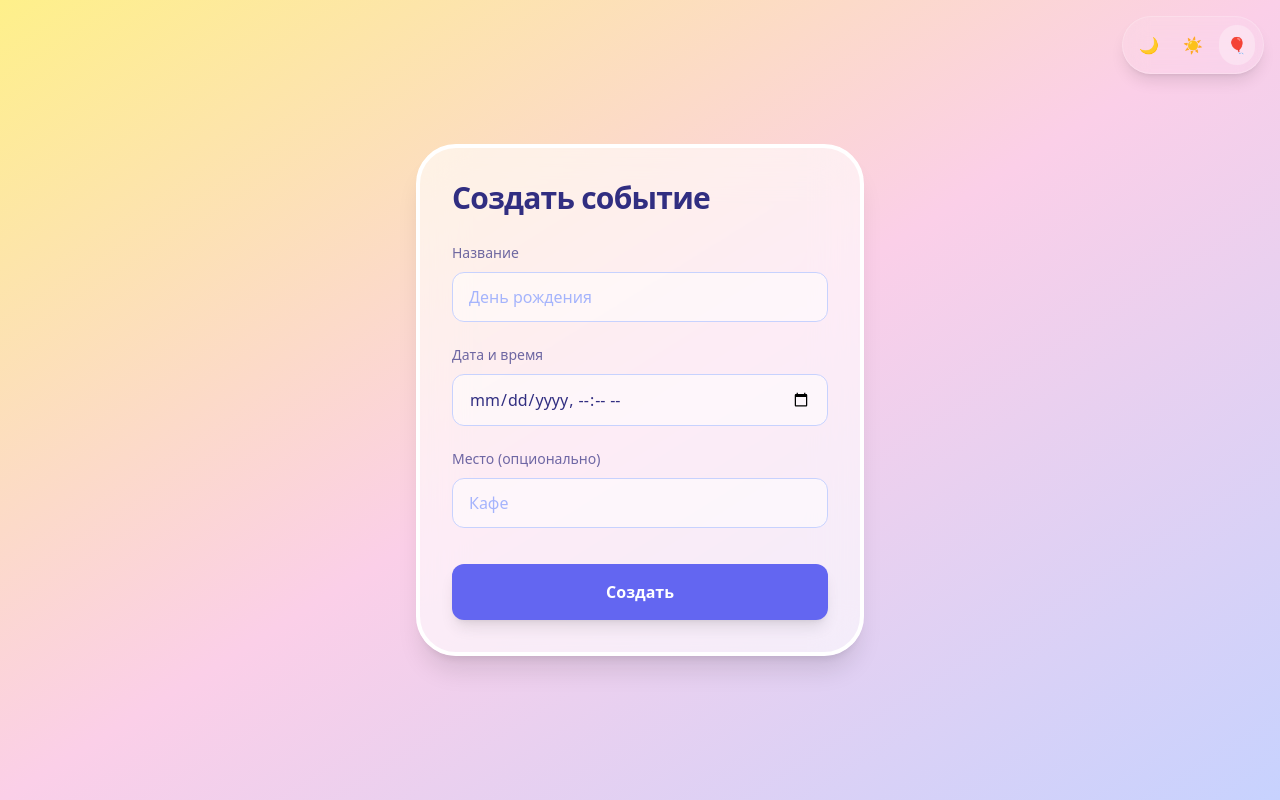
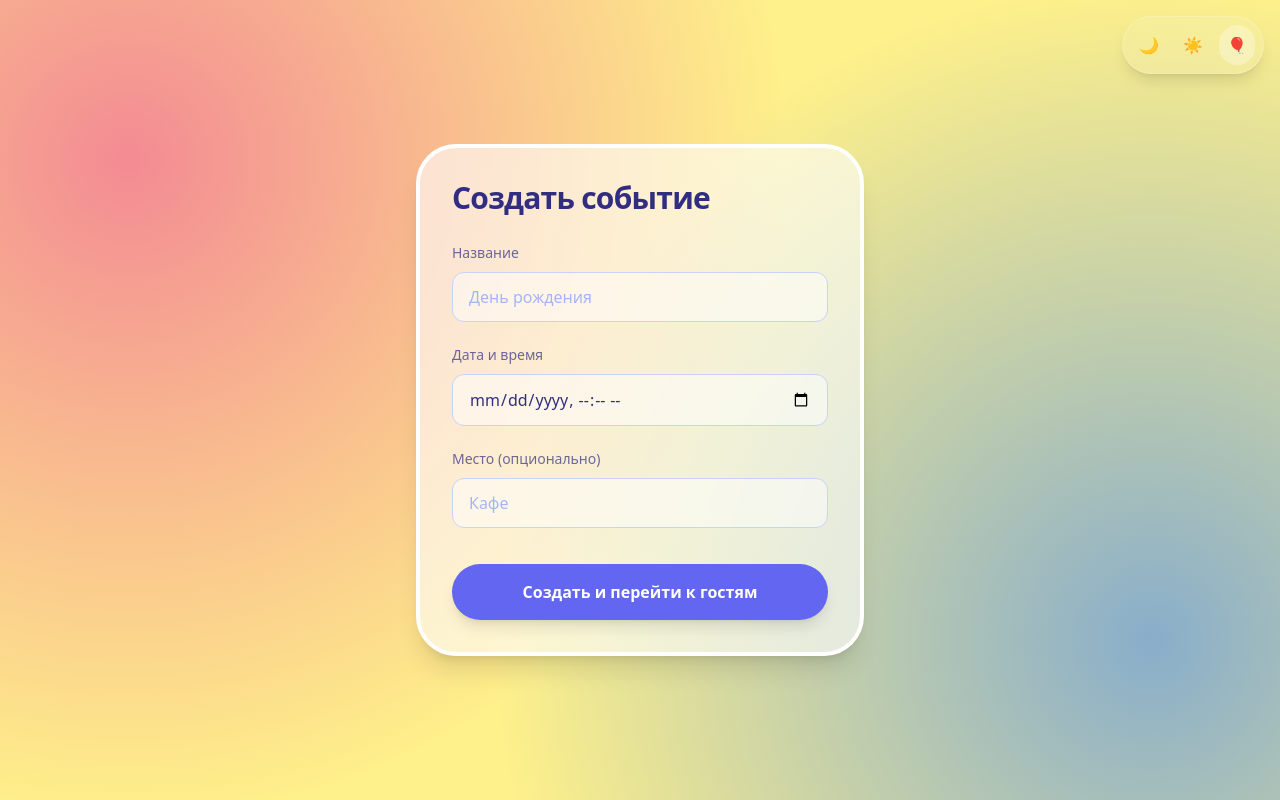
Before and after one commit to bug56rus/zovi-app, a Next.js app in the folder apps/web/: page /admin in a window 1280 px wide. Built offline with nearby package versions, Linux system fonts and the light colour scheme.

Commit message:
test radial gradient v3

```diff
--- a/apps/web/app/admin/page.tsx
+++ b/apps/web/app/admin/page.tsx
@@ -9,7 +9,7 @@ export default function CreateEventPage() {
   const router = useRouter();
   const { theme } = useTheme();
   const [loading, setLoading] = useState(false);
-  const [form, setForm] = useState({ title: '', dateTime: '', location: '', description: '', templateId: 'classic' });
+  const [form, setForm] = useState({ title: '', dateTime: '', location: '', description: '' });
 
   const handleCreate = async (e: React.FormEvent) => {
     e.preventDefault();
@@ -19,7 +19,7 @@ export default function CreateEventPage() {
       const res = await fetch(`${process.env.NEXT_PUBLIC_API_URL}/events`, {
         method: 'POST',
         headers: { 'Content-Type': 'application/json' },
-        body: JSON.stringify(form)
+        body: JSON.stringify({ ...form, templateId: theme })
       });
       if (res.ok) {
         const data = await res.json();
@@ -30,36 +30,59 @@ export default function CreateEventPage() {
     setLoading(false);
   };
 
-  // Стили для страницы создания
-  const styles = {
-    classic: { bg: "bg-gradient-to-br from-gray-900 via-gray-800 to-black text-white", card: "bg-white/10 border-white/20", input: "bg-black/20 border-white/10 text-white placeholder-gray-500", btn: "bg-white text-black" },
-    light: { bg: "bg-gradient-to-br from-gray-50 to-gray-200 text-gray-900", card: "bg-white/70 border-white shadow-xl", input: "bg-gray-100 border-gray-300 text-gray-900 placeholder-gray-400", btn: "bg-blue-600 text-white" },
-    kids: { bg: "bg-gradient-to-br from-yellow-200 via-pink-200 to-indigo-200 text-indigo-900", card: "bg-white/60 border-4 border-white shadow-xl rounded-[2.5rem]", input: "bg-white/50 border-indigo-200 text-indigo-900 placeholder-indigo-300", btn: "bg-indigo-500 text-white rounded-full" }
-  };
+  // Цвета фона и свечения для разных тем
+  let bgClass = "bg-[#fef08a] text-indigo-900";
+  let glowBg = 'radial-gradient(circle at 10% 20%, rgba(236, 72, 153, 0.6) 0%, transparent 50%), radial-gradient(circle at 90% 80%, rgba(59, 130, 246, 0.6) 0%, transparent 50%)';
+  let cardClass = "bg-white/60 border-4 border-white shadow-xl rounded-[2.5rem]";
+  let inputClass = "bg-white/50 border-indigo-200 text-indigo-900 placeholder-indigo-300 focus:border-indigo-400";
+  let btnClass = "bg-indigo-500 text-white rounded-full";
 
-  const s = styles[theme] || styles.classic;
+  if (theme === 'classic') {
+    bgClass = "bg-[#0a0a0a] text-white";
+    glowBg = 'radial-gradient(circle at 20% 20%, rgba(168, 85, 247, 0.4) 0%, transparent 50%), radial-gradient(circle at 80% 80%, rgba(59, 130, 246, 0.4) 0%, transparent 50%)';
+    cardClass = "bg-white/10 border-white/20 backdrop-blur-xl rounded-3xl";
+    inputClass = "bg-black/20 border-white/10 text-white placeholder-gray-500 focus:border-white/40";
+    btnClass = "bg-white text-black rounded-xl";
+  } else if (theme === 'light') {
+    bgClass = "bg-[#f3f4f6] text-gray-900";
+    glowBg = 'radial-gradient(circle at 20% 20%, rgba(236, 72, 153, 0.3) 0%, transparent 50%), radial-gradient(circle at 80% 80%, rgba(59, 130, 246, 0.3) 0%, transparent 50%)';
+    cardClass = "bg-white/80 border-white shadow-xl rounded-3xl";
+    inputClass = "bg-gray-100 border-gray-300 text-gray-900 placeholder-gray-400 focus:border-blue-400";
+    btnClass = "bg-blue-600 text-white rounded-xl";
+  }
 
   return (
-    <main className={`min-h-screen p-6 flex items-center justify-center font-sans transition-colors duration-500 ${s.bg}`}>
-      <div className={`w-full max-w-md backdrop-blur-xl border rounded-3xl p-8 shadow-2xl transition-all duration-500 ${s.card}`}>
+    <main
+      className={`min-h-screen p-6 flex items-center justify-center font-sans transition-colors duration-500 relative overflow-hidden ${bgClass}`}
+      style={{ backgroundImage: glowBg }}
+    >
+      <div className={`w-full max-w-md border p-8 shadow-2xl transition-all duration-500 relative z-10 ${cardClass}`}>
         <h1 className="text-3xl font-bold mb-6 tracking-tight">Создать событие</h1>
 
         <form onSubmit={handleCreate} className="flex flex-col gap-5">
           <div>
             <label className="text-sm opacity-70">Название</label>
-            <input required type="text" value={form.title} onChange={e => setForm({...form, title: e.target.value})} className={`w-full mt-2 border rounded-xl px-4 py-3 focus:outline-none transition-colors ${s.input}`} placeholder="День рождения" />
+            <input required type="text" value={form.title} onChange={e => setForm({...form, title: e.target.value})}
+              className={`w-full mt-2 border rounded-xl px-4 py-3 focus:outline-none transition-colors ${inputClass}`}
+              placeholder="День рождения" />
           </div>
+
           <div>
             <label className="text-sm opacity-70">Дата и время</label>
-            <input required type="datetime-local" value={form.dateTime} onChange={e => setForm({...form, dateTime: e.target.value})} className={`w-full mt-2 border rounded-xl px-4 py-3 focus:outline-none transition-colors ${s.input}`} />
+            <input required type="datetime-local" value={form.dateTime} onChange={e => setForm({...form, dateTime: e.target.value})}
+              className={`w-full mt-2 border rounded-xl px-4 py-3 focus:outline-none transition-colors ${inputClass}`} />
           </div>
+
           <div>
             <label className="text-sm opacity-70">Место (опционально)</label>
-            <input type="text" value={form.location} onChange={e => setForm({...form, location: e.target.value})} className={`w-full mt-2 border rounded-xl px-4 py-3 focus:outline-none transition-colors ${s.input}`} placeholder="Кафе" />
+            <input type="text" value={form.location} onChange={e => setForm({...form, location: e.target.value})}
+              className={`w-full mt-2 border rounded-xl px-4 py-3 focus:outline-none transition-colors ${inputClass}`}
+              placeholder="Кафе" />
           </div>
 
-          <button type="submit" disabled={loading} className={`mt-4 w-full py-4 font-semibold rounded-xl hover:scale-[1.02] active:scale-[0.98] transition-all shadow-lg ${s.btn}`}>
-            {loading ? 'Создаем...' : 'Создать'}
+          <button type="submit" disabled={loading}
+            className={`mt-4 w-full py-4 font-semibold hover:scale-[1.02] active:scale-[0.98] transition-all shadow-lg ${btnClass}`}>
+            {loading ? 'Создаем...' : 'Создать и перейти к гостям'}
           </button>
         </form>
       </div>
```
